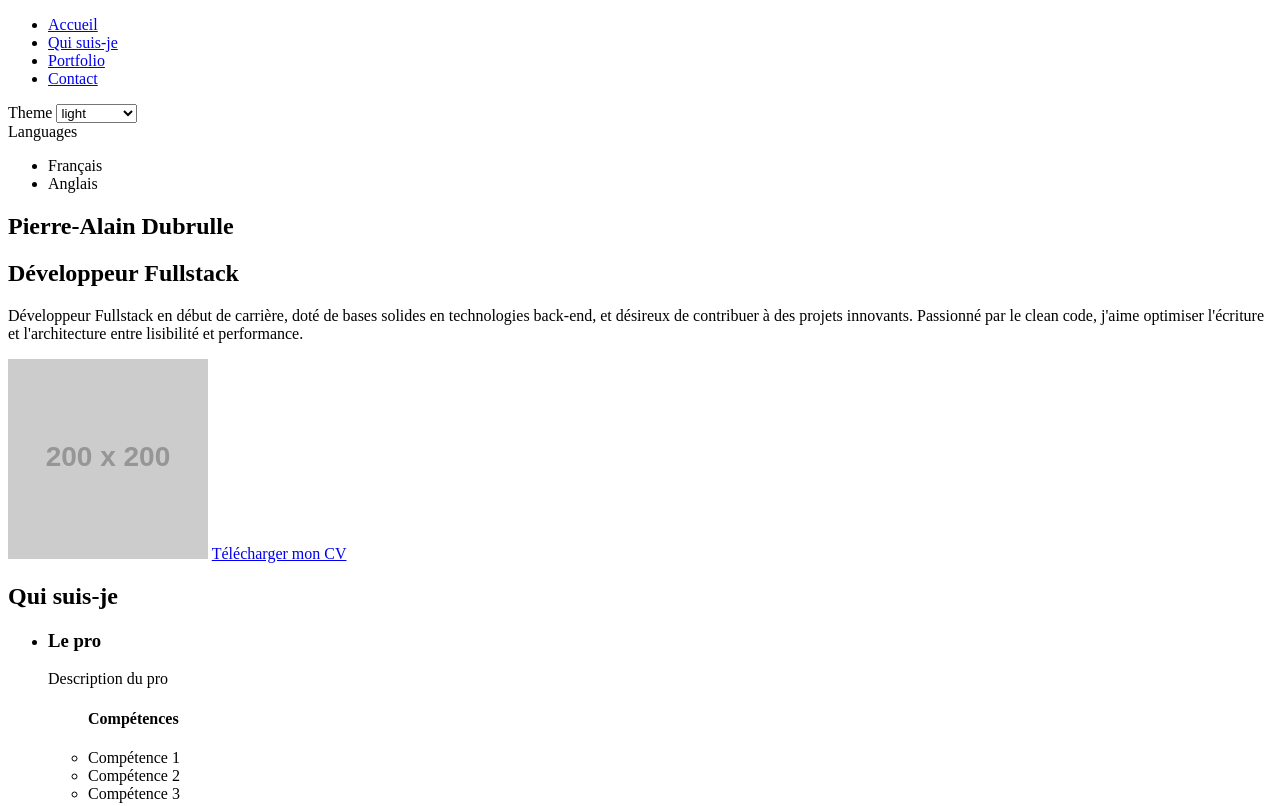
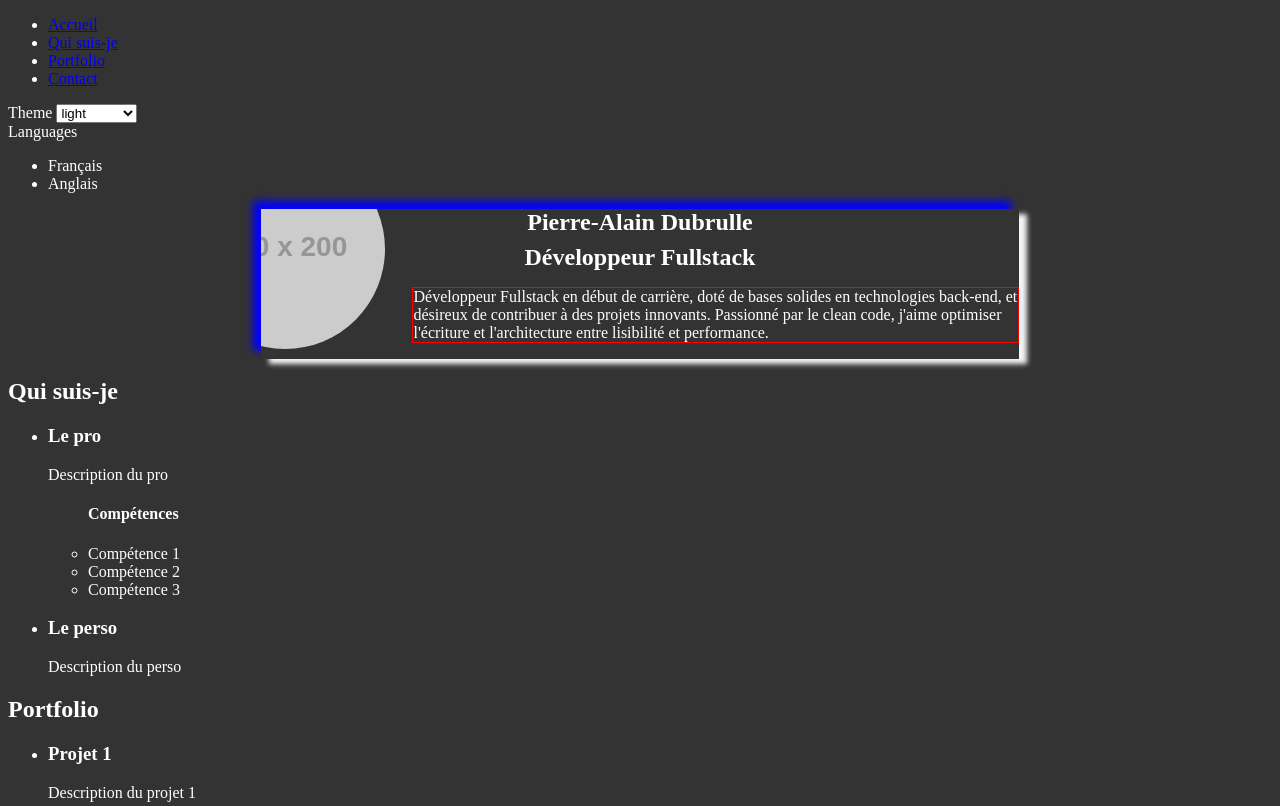
Before and after one commit to padubrulle/mysite, a plain HTML site: page index.html in a window 1280 px wide. Shown: the top 806 px of the page. Drawn offline with Linux system fonts and the light colour scheme; placeholder pictures from the web are drawn by us.

Commit message:
first front commit

```diff
--- a/index.html
+++ b/index.html
@@ -7,7 +7,7 @@
     <script src="./script/main.js" type="module" defer></script>
     <title>Document</title>
 </head>
-<body>
+<body class="dark">
     <nav id="navbar">
         <ul>
             <li><a href="#home">Accueil</a></li>
@@ -38,11 +38,14 @@
 
     <main>
         <section id="home">
-            <h1>Pierre-Alain Dubrulle</h1>
-            <h2>Développeur Fullstack</h2>
-            <p>Développeur Fullstack en début de carrière, doté de bases solides en technologies back-end, et désireux de contribuer à des projets innovants. Passionné par le clean code, j'aime optimiser l'écriture et l'architecture entre lisibilité et performance.</p>
-            <img src="https://via.placeholder.com/200x200" alt="Photo">
-            <a href="/data/cv.txt" download="cv" id="dl_cv">Télécharger mon CV</a>
+            <div class="home_container">
+                <h1>Pierre-Alain Dubrulle</h1>
+                <h2>Développeur Fullstack</h2>
+                <p>Développeur Fullstack en début de carrière, doté de bases solides en technologies back-end, et désireux de contribuer à des projets innovants. Passionné par le clean code, j'aime optimiser l'écriture et l'architecture entre lisibilité et performance.</p>
+                <img src="https://via.placeholder.com/200x200" alt="Photo">
+                <a href="mailto:pierrealain.dubrulle@gmail.com">Contactez-moi</a>
+                <a href="/data/cv.txt" download="cv" id="dl_cv">Télécharger mon CV</a>
+            </div>
         </section>
         <section id="about">
             <h2>Qui suis-je</h2>
--- a/style/style.css
+++ b/style/style.css
@@ -1,3 +1,6 @@
+body{
+    position: relative;
+}
 .light{
     background-color: white;
     color: black;
@@ -9,6 +12,52 @@
 }
 
 .retrowave{
-    background-image: linear-gradient(indigo, magenta, red, orange, yellow);
+    background-image: url("./img/outrun.jpg");
+    background-size: 100%;
+    background-attachment: fixed;
     color: white;
 }
+
+.home_container{
+    position: relative;
+    overflow: hidden;
+    width: 60%;
+    margin:auto;
+    box-shadow: 8px 5px 5px whitesmoke, -8px -8px 8px blue;
+}
+
+.home_container h1{
+    width: 50%;
+    margin: auto;
+    text-align: center;
+}
+
+.home_container h2{
+    width: 50%;
+    margin: auto;
+    padding-top: 1%;
+    text-align: center;
+}
+
+.home_container img{
+    border-radius: 50%;
+    height: auto;
+    position: absolute;
+    top:-40%;
+    left: -10%;
+}
+
+.home_container p{
+    border: solid 1px red;
+    margin-left: 20%;
+}
+
+.home_container a{
+    border: solid 1px red;
+    position:absolute;
+
+}
+
+section{
+    display: block;
+}
```
Also changed, not shown: 1 other file.
